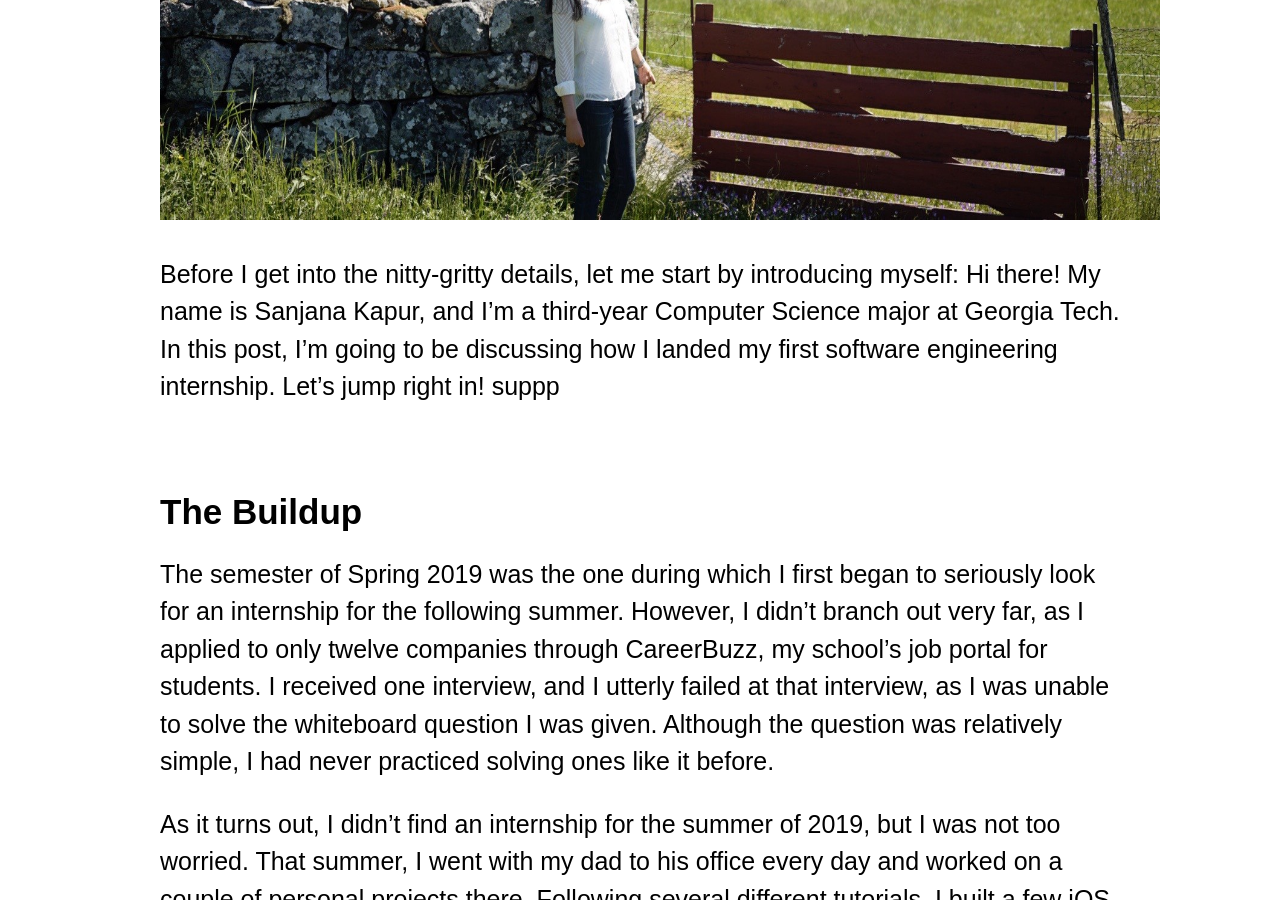
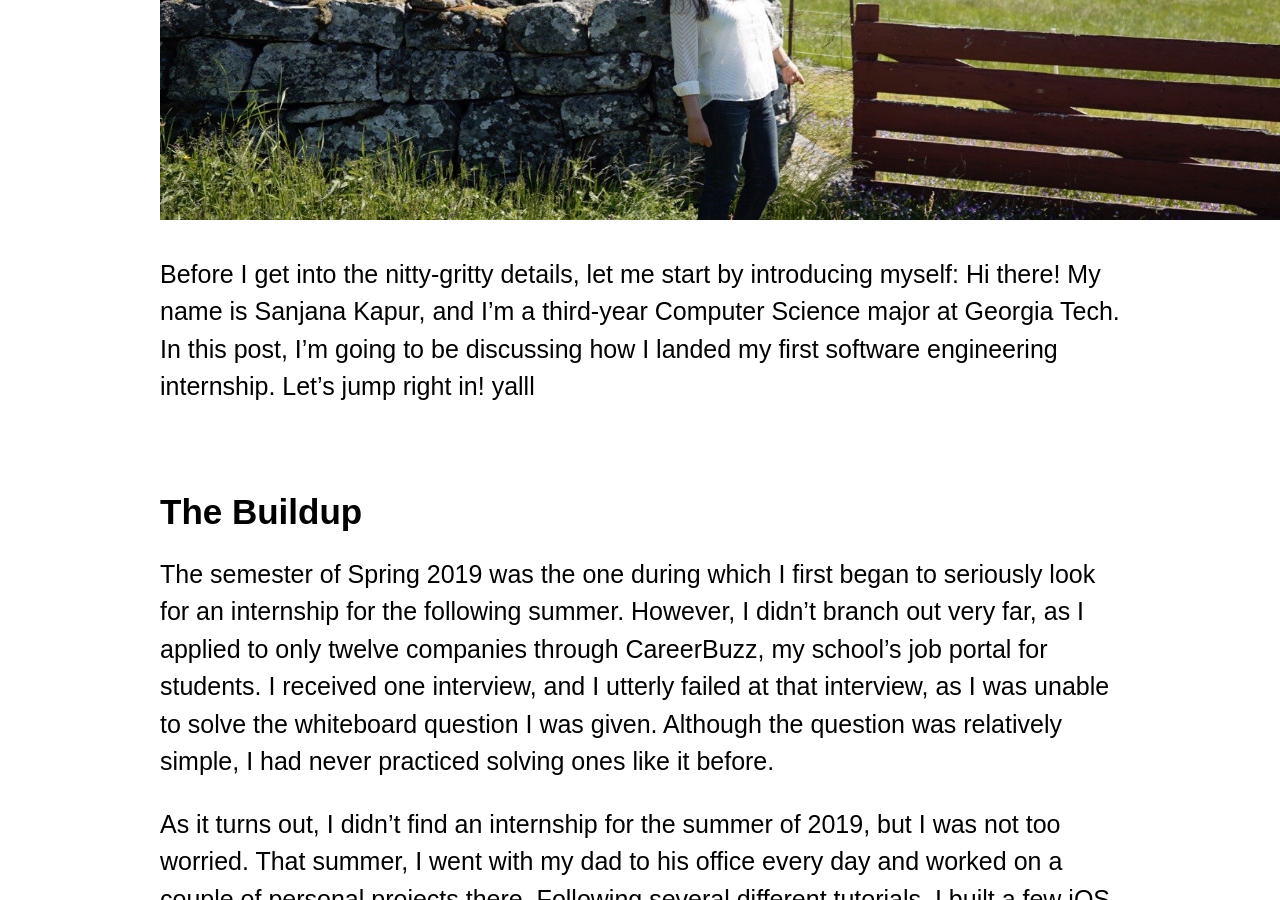
Before and after one commit to skapur12/skapur12.github.io, a Jekyll site: the page built from _posts/2020-01-02-My-Search-For-My-First-Software-Engineering-Internship.md, in a window 1280 px wide and 900 px high, scrolled down 569 px. Built offline with Jekyll 4.4.1, drawn with Linux system fonts in a browser that asks for light colours; nearby versions of some CDN libraries; comment, search, counter and statistics services are not loaded.

Commit message:
Update 2020-01-02-My-Search-For-My-First-Software-Engineering-Internship.md

```diff
--- a/_posts/2020-01-02-My-Search-For-My-First-Software-Engineering-Internship.md
+++ b/_posts/2020-01-02-My-Search-For-My-First-Software-Engineering-Internship.md
@@ -5,9 +5,9 @@
 ---
 
 
-<img src="/assets/images/norway.jpeg" alt="Me in Norway" width="1000" height="600">
+<img src="/assets/images/norway.jpeg" alt="Me in Norway" width="1300" height="600">
 
-Before I get into the nitty-gritty details, let me start by introducing myself: Hi there! My name is Sanjana Kapur, and I’m a third-year Computer Science major at Georgia Tech. In this post, I’m going to be discussing how I landed my first software engineering internship. Let’s jump right in! suppp
+Before I get into the nitty-gritty details, let me start by introducing myself: Hi there! My name is Sanjana Kapur, and I’m a third-year Computer Science major at Georgia Tech. In this post, I’m going to be discussing how I landed my first software engineering internship. Let’s jump right in! yalll
 
 <br>
 <div class="BlogSize">
```
